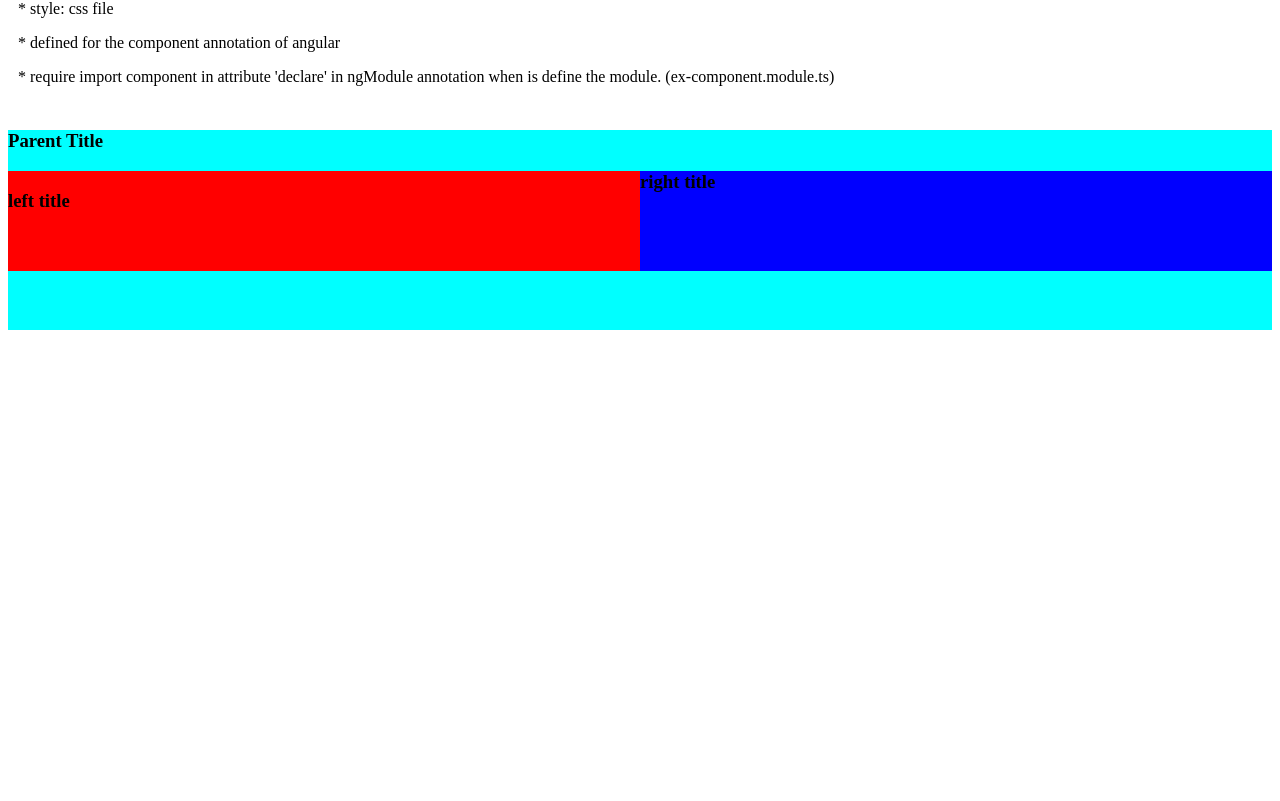
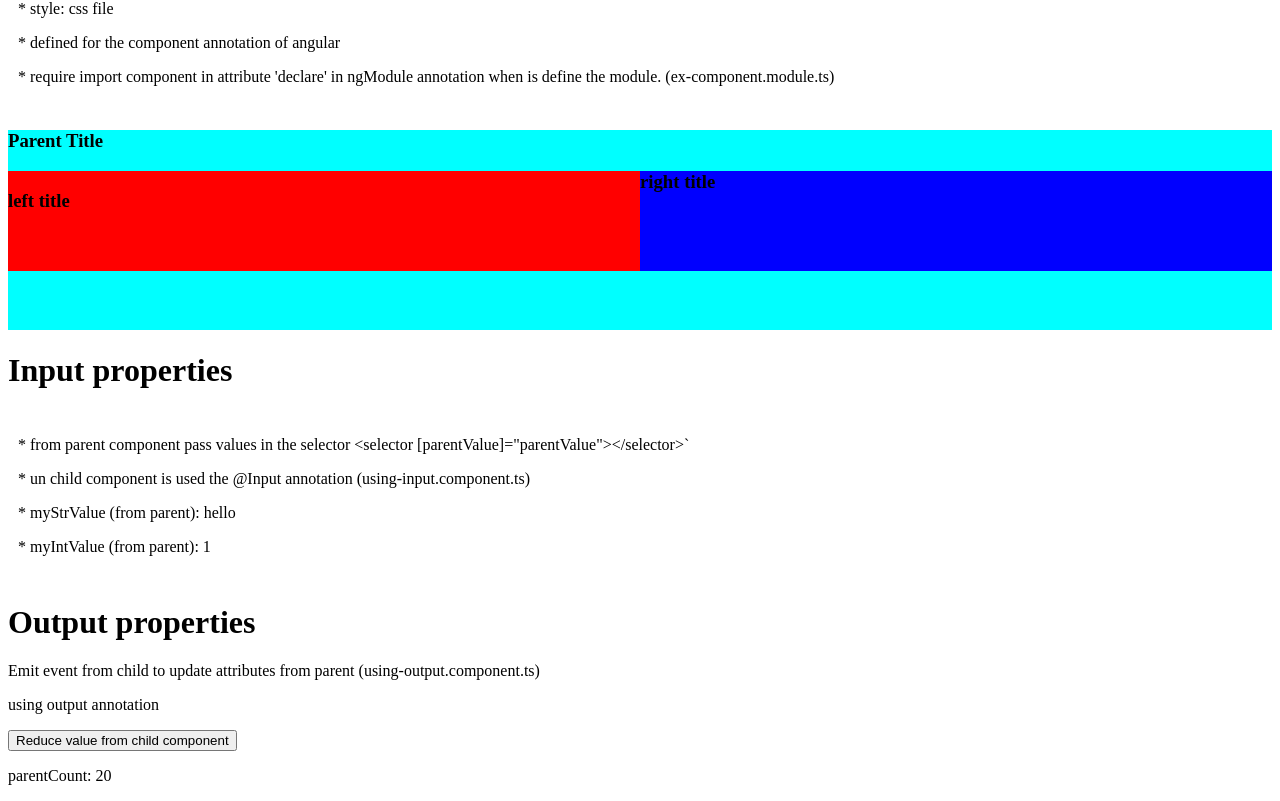
Before and after one commit to gg66dev/angular-notes, an Angular app in the folder ng-basics/: page /ex-component in a window 1280 px wide. Shown: the part 310-1111 px from the top of the page. Before the commit the page ends 800 px from the top, so only its background shows below. Built offline with nearby package versions, Linux system fonts and the light colour scheme.

Commit message:
update 20190623

```diff
--- /dev/null
+++ b/ng-basics/src/app/ex-component/ParentValue.ts
@@ -0,0 +1,4 @@
+export class ParentValue {
+    myStrValue: string;
+    myIntValue: number;
+}
--- a/ng-basics/src/app/ex-component/ex-component.module.ts
+++ b/ng-basics/src/app/ex-component/ex-component.module.ts
@@ -4,12 +4,16 @@ import { CommonModule } from '@angular/common';
 import { ParentComponent } from './parent.component';
 import { LeftComponent } from './left.component';
 import { RightComponent } from './right.component';
+import { UsingInputComponent } from './using-input.component';
+import { UsingOutputComponent } from './using-output.component';
 
 @NgModule({
 declarations: [
     LeftComponent,
     RightComponent,
-    ParentComponent
+    ParentComponent,
+    UsingInputComponent,
+    UsingOutputComponent
 ],
 imports: [
     CommonModule
--- a/ng-basics/src/app/ex-component/parent.component.html
+++ b/ng-basics/src/app/ex-component/parent.component.html
@@ -15,3 +15,14 @@
     <app-left></app-left>
     <app-right></app-right>
 </div>
+<div>
+    <h1>Input properties</h1>
+    <app-using-input [parentValue]="parentValue"></app-using-input>
+</div>
+<div>
+    <h1>Output properties</h1>
+    <p>Emit event from child to update attributes from parent
+        (using-output.component.ts)</p>
+    <app-using-output (updateValue)="updateValue($event)"></app-using-output>
+    <p>parentCount: {{parentCount}}</p>
+</div>
--- a/ng-basics/src/app/ex-component/parent.component.ts
+++ b/ng-basics/src/app/ex-component/parent.component.ts
@@ -1,4 +1,6 @@
 import { Component } from '@angular/core';
+
+import { ParentValue } from './ParentValue';
 
 @Component({
   selector: 'app-parent',
@@ -6,5 +8,16 @@ import { Component } from '@angular/core';
   styleUrls: ['./parent.component.css']
 })
 export class ParentComponent {
+  parentValue: ParentValue;
+  parentCount = 20;
 
+  constructor() {
+    this.parentValue = new ParentValue();
+    this.parentValue.myIntValue = 1;
+    this.parentValue.myStrValue = 'hello';
+  }
+
+  updateValue(event: number) {
+    this.parentCount -= event;
+  }
 }
--- /dev/null
+++ b/ng-basics/src/app/ex-component/using-input.component.html
@@ -0,0 +1,8 @@
+<div class="note">
+    <p>* from parent component pass values in the selector
+        {{'<'}}selector [parentValue]="parentValue"{{'>'}}{{'<'}}/selector{{'>'}}`
+    </p>
+    <p>* un child component is used the @Input annotation (using-input.component.ts) </p>
+    <p>* myStrValue (from parent):  {{parentValue.myStrValue}}</p>
+    <p>* myIntValue (from parent):  {{parentValue.myIntValue}}</p>
+</div>
--- /dev/null
+++ b/ng-basics/src/app/ex-component/using-output.component.html
@@ -0,0 +1,5 @@
+<div>
+<p>using output annotation</p>
+
+<p><button (click)="updateValue()" >Reduce value from child component</button></p>
+</div>
--- /dev/null
+++ b/ng-basics/src/app/ex-component/using-output.component.ts
@@ -0,0 +1,13 @@
+import { Component, Output, EventEmitter } from '@angular/core';
+
+@Component({
+  selector: 'app-using-output',
+  templateUrl: './using-output.component.html',
+})
+export class UsingOutputComponent {
+    @Output('updateValue') onUpdateValue = new EventEmitter<number>();
+
+    updateValue () {
+        this.onUpdateValue.emit(1);
+    }
+}
```
Also changed, not shown: ng-basics/src/app/ex-component/using-input.component.ts (added, +11 -0 lines).
